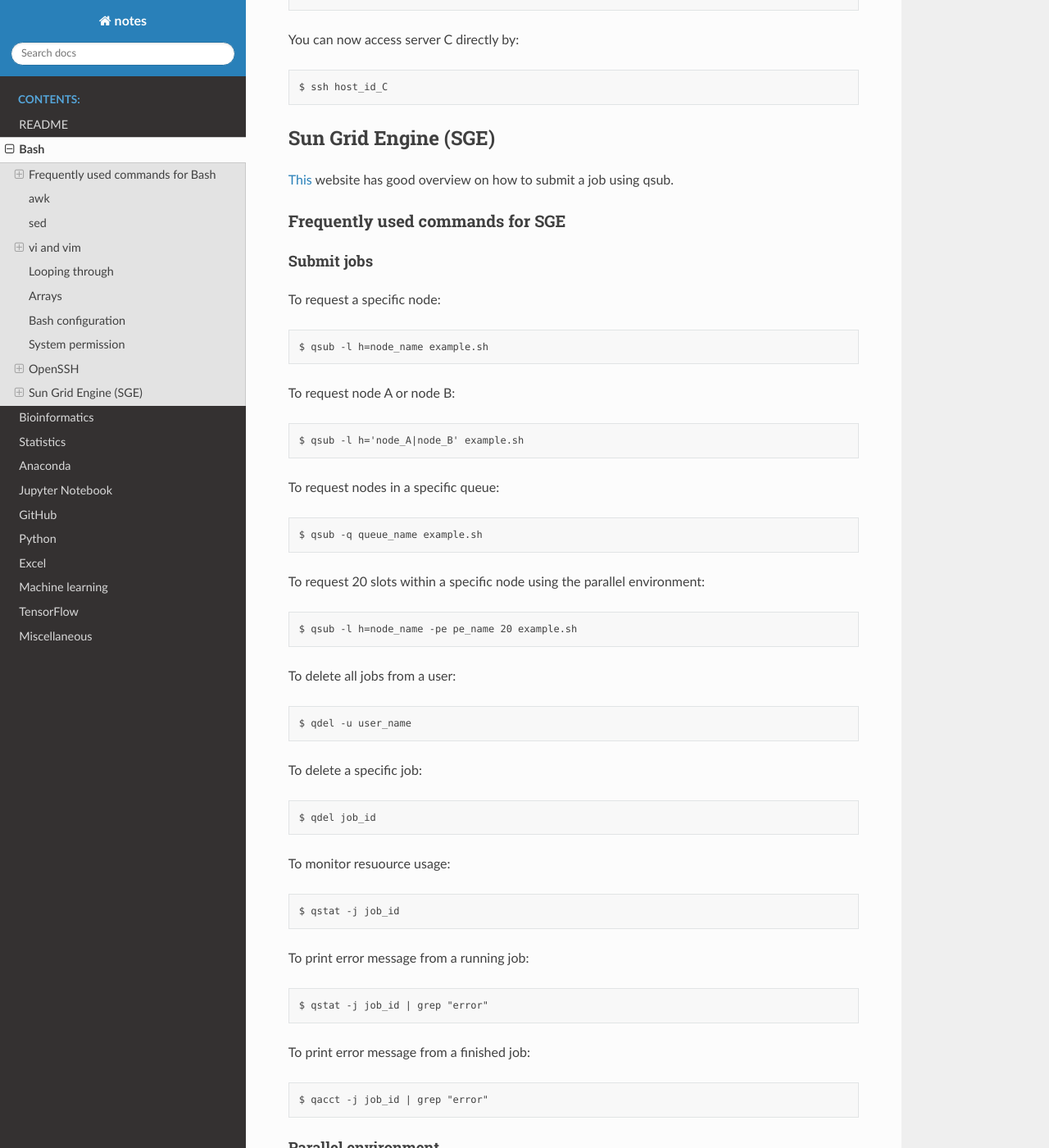
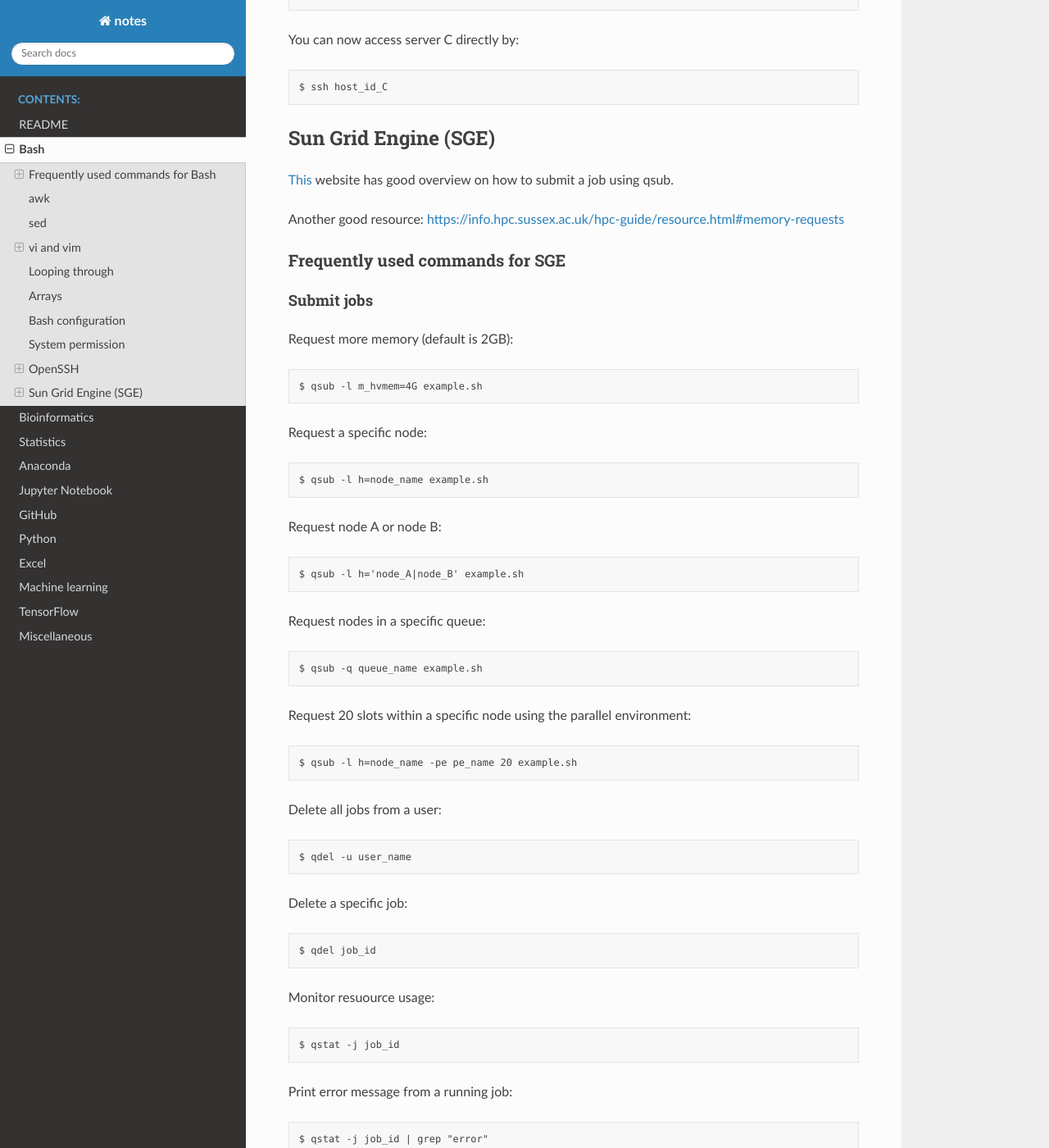
Before and after one commit to sbslee/notes, a Sphinx documentation site: the page built from docs/bash.rst, in a window 1280 px wide and 1400 px high, scrolled down 12767 px. Shown: the whole window at 82% size. Built offline with Sphinx 7.4.7 and the Read the Docs theme 2.0.0, drawn with Linux system fonts in a browser that asks for light colours; some of the changed text lies outside the part shown.

Commit message:
Update bash.rst

```diff
--- a/docs/bash.rst
+++ b/docs/bash.rst
@@ -679,61 +679,69 @@ Sun Grid Engine (SGE)
 
 `This <https://bioinformatics.mdc-berlin.de/intro2UnixandSGE/sun_grid_engine_for_beginners/how_to_submit_a_job_using_qsub.html>`__ website has good overview on how to submit a job using qsub.
 
+Another good resource: https://info.hpc.sussex.ac.uk/hpc-guide/resource.html#memory-requests
+
 Frequently used commands for SGE
 --------------------------------
 
 Submit jobs
 ^^^^^^^^^^^
 
-To request a specific node:
+Request more memory (default is 2GB):
+
+.. code-block:: text
+
+    $ qsub -l m_hvmem=4G example.sh
+
+Request a specific node:
 
 .. code-block:: text
 
     $ qsub -l h=node_name example.sh
 
-To request node A or node B:
+Request node A or node B:
 
 .. code-block:: text
 
     $ qsub -l h='node_A|node_B' example.sh
 
-To request nodes in a specific queue:
+Request nodes in a specific queue:
 
 .. code-block:: text
 
     $ qsub -q queue_name example.sh
 
-To request 20 slots within a specific node using the parallel environment:
+Request 20 slots within a specific node using the parallel environment:
 
 .. code-block:: text
 
     $ qsub -l h=node_name -pe pe_name 20 example.sh
 
-To delete all jobs from a user:
+Delete all jobs from a user:
 
 .. code-block:: text
 
     $ qdel -u user_name
 
-To delete a specific job:
+Delete a specific job:
 
 .. code-block:: text
 
     $ qdel job_id
 
-To monitor resuource usage:
+Monitor resuource usage:
 
 .. code-block:: text
 
     $ qstat -j job_id
 
-To print error message from a running job:
+Print error message from a running job:
 
 .. code-block:: text
 
     $ qstat -j job_id | grep "error"
 
-To print error message from a finished job:
+Print error message from a finished job:
 
 .. code-block:: text
 
```
